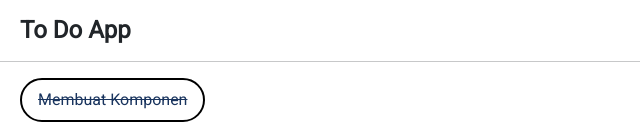
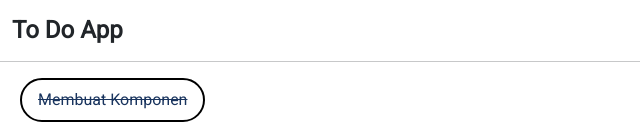
Before and after one commit to alfi2811/Task_FE_Alterra, a React (Create React App) app: page / in a window 1280 px wide. Shown: the top 136 px of the page, without its empty margins (0-640 px from the left). Built offline with nearby package versions, Linux system fonts and the light colour scheme.

Commit message:
add task day 12

```diff
--- a/src/pages/Todo/style.scss
+++ b/src/pages/Todo/style.scss
@@ -1,6 +1,6 @@
 .p-todo {
   h4 {
-    margin: 16px 0 0 20px;
+    margin: 16px 0 0 12px;
     font-weight: bold;
   }
   hr {
```
